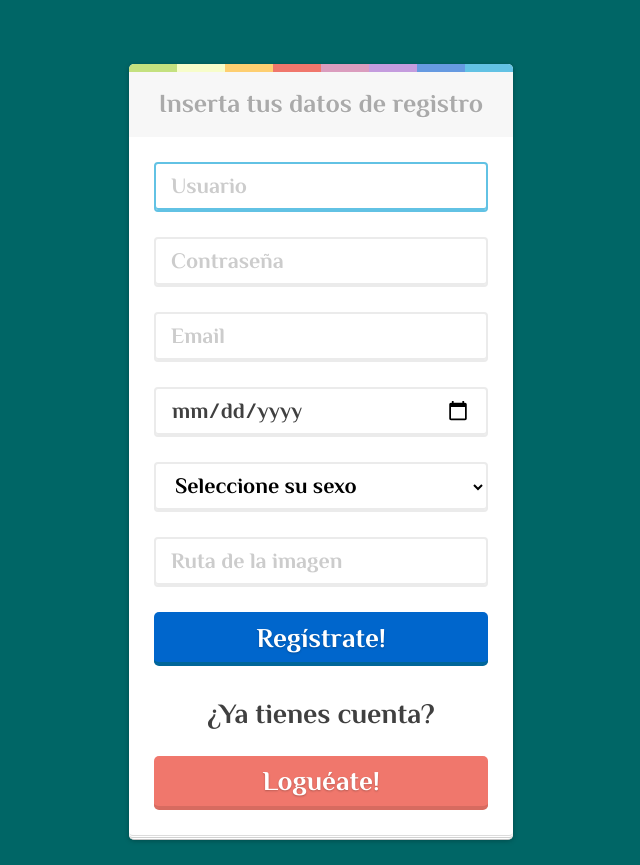
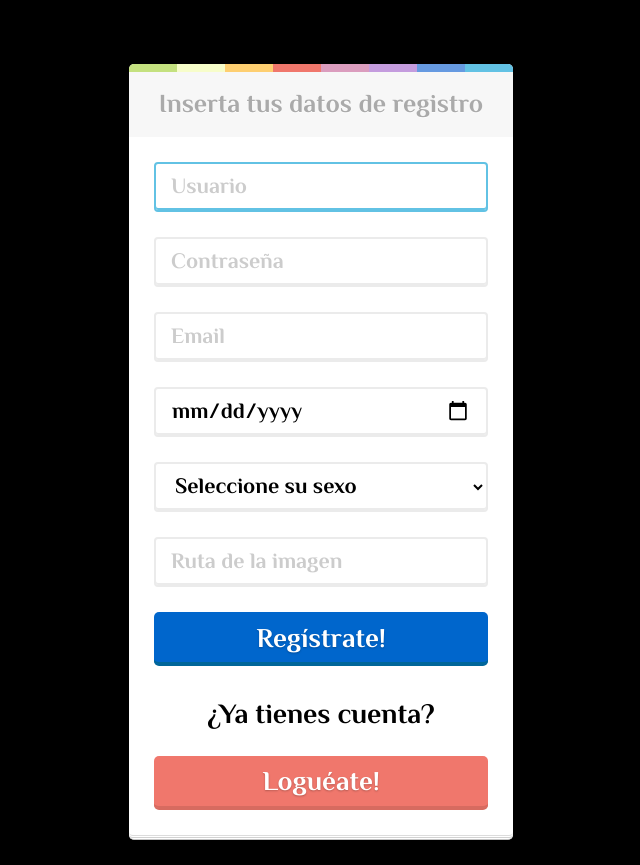
Before and after one commit to Marqzol/Blog_PHP, a PHP site: page /ProyectoBlog_v3/register.php in a window 1280 px wide. Shown: the whole page, without its empty margins (319-959 px from the left). Run offline with PHP 8.4, Linux system fonts and the light colour scheme.

Commit message:
Cambio de color a negro

```diff
--- a/css/style.css
+++ b/css/style.css
@@ -19,7 +19,9 @@ html, body {
 body {
   font-family: Philosopher Regular;
   color: #404040;
+  color: black;
   background: #006666;
+  background-color: black;
 }
 
 .access {
```
